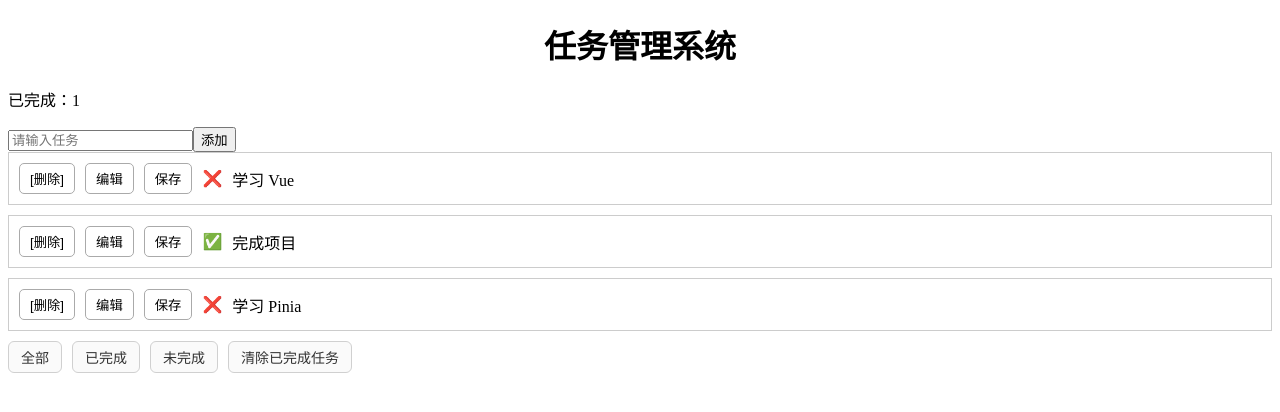
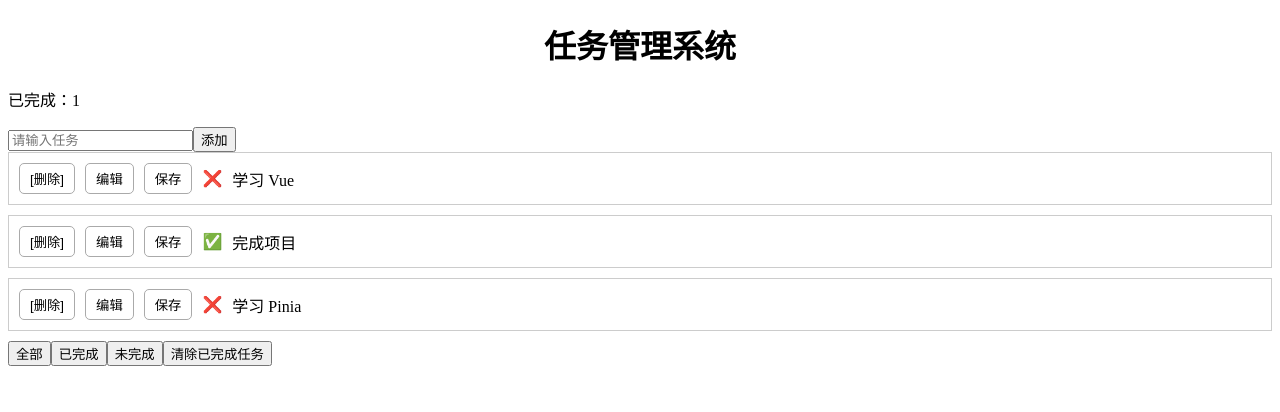
Before and after one commit to leon-wwj/task-manager, a Vue app: page / in a window 1280 px wide. Shown: the top 412 px of the page. Built offline with nearby package versions, Linux system fonts and the light colour scheme.

Commit message:
Todo 1.0（完成）

```diff
--- a/src/App.vue
+++ b/src/App.vue
@@ -1,5 +1,7 @@
   <template>
-  <RouterView/>
+
+  <router-view />
+
 </template>
 
 <script setup>
--- a/src/api/todoApi.js
+++ b/src/api/todoApi.js
@@ -25,7 +25,7 @@ export function saveTodos(tasks){
   })
 
 }
-export function removeTodo(id){
+export function deleteTodo(id){
 
   return new Promise(resolve => {
     setTimeout(()=>{
--- /dev/null
+++ b/src/components/TodoFilter.vue
@@ -0,0 +1,35 @@
+<template>
+ <div>
+<button
+  :class="{ active: todoStore.currentFilter === TODO_FILTER.ALL }"
+  @click="todoStore.changeFilter(TODO_FILTER.ALL)"
+>
+  全部
+</button>
+
+<button
+  :class="{ active: todoStore.currentFilter === TODO_FILTER.COMPLETED }"
+  @click="todoStore.changeFilter(TODO_FILTER.COMPLETED)"
+>
+  已完成
+</button>
+
+<button
+  :class="{ active: todoStore.currentFilter === TODO_FILTER.UNCOMPLETED }"
+  @click="todoStore.changeFilter(TODO_FILTER.UNCOMPLETED)"
+>
+  未完成
+</button>
+<button @click="todoStore.clearCompletedTasks()">清除已完成任务</button>
+  </div>
+</template>
+
+
+<script setup>
+import { TODO_FILTER } from '@/constants'
+
+import { useTodoStore } from '@/stores/todo'
+
+const todoStore = useTodoStore()
+
+</script>
--- a/src/components/TodoInput.vue
+++ b/src/components/TodoInput.vue
@@ -6,7 +6,7 @@
     />
 
     <button @click="add" :disabled="todoStore.loading">
-       {{ todoStore.loading ? '添加中...' : '添加' }}
+       {{ todoStore.loading ? '处理中...' : '添加' }}
     </button>
   </div>
 </template>
--- a/src/constants/index.js
+++ b/src/constants/index.js
@@ -1 +1,10 @@
 export const TODO_KEY = 'tasks'
+export const TODO_FILTER = {
+
+  ALL: 'all',
+
+  COMPLETED: 'completed',
+
+  UNCOMPLETED: 'uncompleted'
+
+}
--- a/src/router/index.js
+++ b/src/router/index.js
@@ -1,5 +1,21 @@
 import { createRouter, createWebHistory } from 'vue-router'
 import Home from '../views/TodoView.vue'
+
+const routes = [
+
+  {
+    path:'/login',
+    name:'Login',
+    component:()=>import('../views/LoginView.vue')
+  },
+
+  {
+    path:'/todo',
+    name:'Todo',
+    component:()=>import('../views/TodoView.vue')
+  }
+
+]
 
 const router = createRouter({
   history: createWebHistory(import.meta.env.BASE_URL),
--- a/src/stores/todo.js
+++ b/src/stores/todo.js
@@ -1,11 +1,12 @@
 import { defineStore } from 'pinia'
-import {fetchTodos,createTodo,removeTodo,updateTodo} from '@/api/todoApi'
-
+import {fetchTodos,createTodo,deleteTodo,updateTodo} from '@/api/todoApi'
+import { handleError } from '@/utils/error'
+import { TODO_FILTER } from '@/constants'
 
 export const useTodoStore = defineStore('todo', {
  state: () => ({
   tasks: fetchTodos(),
-  currentFilter: 'all',
+  currentFilter: TODO_FILTER.ALL,
   loading:false
 }),
 
@@ -15,10 +16,10 @@ export const useTodoStore = defineStore('todo', {
     },
    filteredTasks(state) {
   switch (state.currentFilter) {
-    case 'completed':
+    case TODO_FILTER.COMPLETED:
       return state.tasks.filter(task => task.completed)
 
-    case 'uncompleted':
+    case TODO_FILTER.UNCOMPLETED:
       return state.tasks.filter(task => !task.completed)
 
     default:
@@ -27,16 +28,18 @@ export const useTodoStore = defineStore('todo', {
 }
   },
   actions: {
-        changeFilter(filterType) {
-      this.currentFilter = filterType
+    // 筛选
+    changeFilter(filter) {
+      this.currentFilter = filter
     },
+    // 任务状态
      toggleTask(id) {
   const task = this.tasks.find(task => task.id === id)
   if (task) {
     task.completed = !task.completed
   }
 },
-
+// CRUD
 async addTask(title){
 
   this.loading = true
@@ -55,7 +58,7 @@ async addTask(title){
 
   }catch(error){
 
-    console.error(error)
+   handleError(error)
 
   }finally{
 
@@ -70,7 +73,7 @@ async deleteTask(id){
 
   try{
 
-    const deletedId = await removeTodo(id)
+    const deletedId = await deleteTodo(id)
 
     this.tasks = this.tasks.filter(
       task => task.id !== deletedId
@@ -78,7 +81,7 @@ async deleteTask(id){
 
   }catch(error){
 
-    console.error(error)
+    handleError(error)
 
   }finally{
 
@@ -87,6 +90,7 @@ async deleteTask(id){
   }
 
 },
+// 清理
 clearCompletedTasks() {
   this.tasks = this.tasks.filter(task => !task.completed)
 },
@@ -111,7 +115,7 @@ async updateTask(id, newTitle){
 
   }catch(error){
 
-    console.error(error)
+   handleError(error)
 
   }finally{
 
--- /dev/null
+++ b/src/utils/error.js
@@ -0,0 +1,5 @@
+export function handleError(error){
+
+  console.error(error)
+
+}
--- a/src/views/TodoView.vue
+++ b/src/views/TodoView.vue
@@ -7,29 +7,7 @@
       @toggle="todoStore.toggleTask"
       @delete="todoStore.deleteTask"
       @update="handleUpdate" />
- <div>
-<button
-  :class="{ active: todoStore.currentFilter === 'all' }"
-  @click="todoStore.changeFilter('all')"
->
-  全部
-</button>
-
-<button
-  :class="{ active: todoStore.currentFilter === 'completed' }"
-  @click="todoStore.changeFilter('completed')"
->
-  已完成
-</button>
-
-<button
-  :class="{ active: todoStore.currentFilter === 'uncompleted' }"
-  @click="todoStore.changeFilter('uncompleted')"
->
-  未完成
-</button>
-<button @click="todoStore.clearCompletedTasks()">清除已完成任务</button>
-  </div>
+    <TodoFilter />
   </div>
 </template>
 
@@ -37,6 +15,7 @@
 import { useTodoStore } from '@/stores/todo.js'
 import TodoInput from '@/components/TodoInput.vue'
 import TodoList from '@/components/TodoList.vue'
+import TodoFilter from '@/components/TodoFilter.vue'
 
 
 const todoStore = useTodoStore()
```
Also changed, not shown: src/views/LoginView.vue (renamed from src/views/login.vue).
